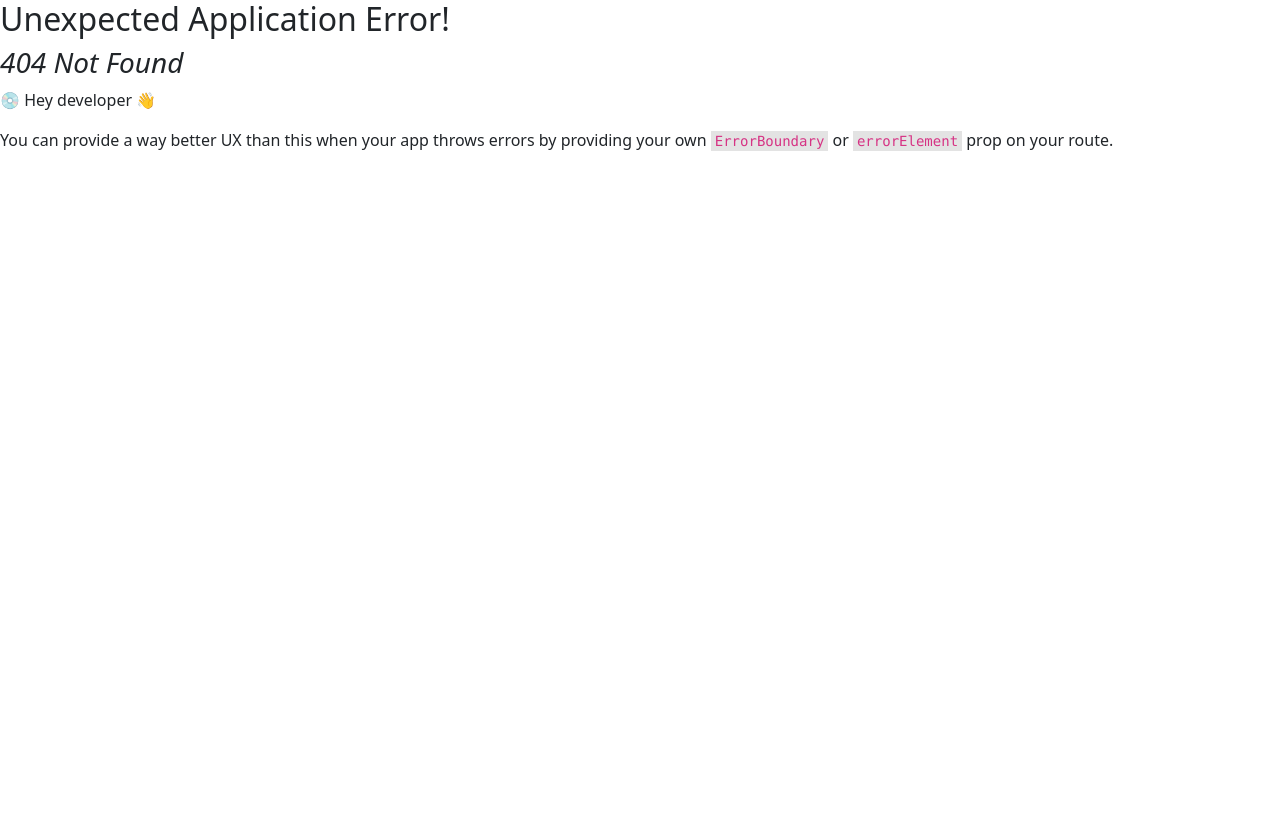
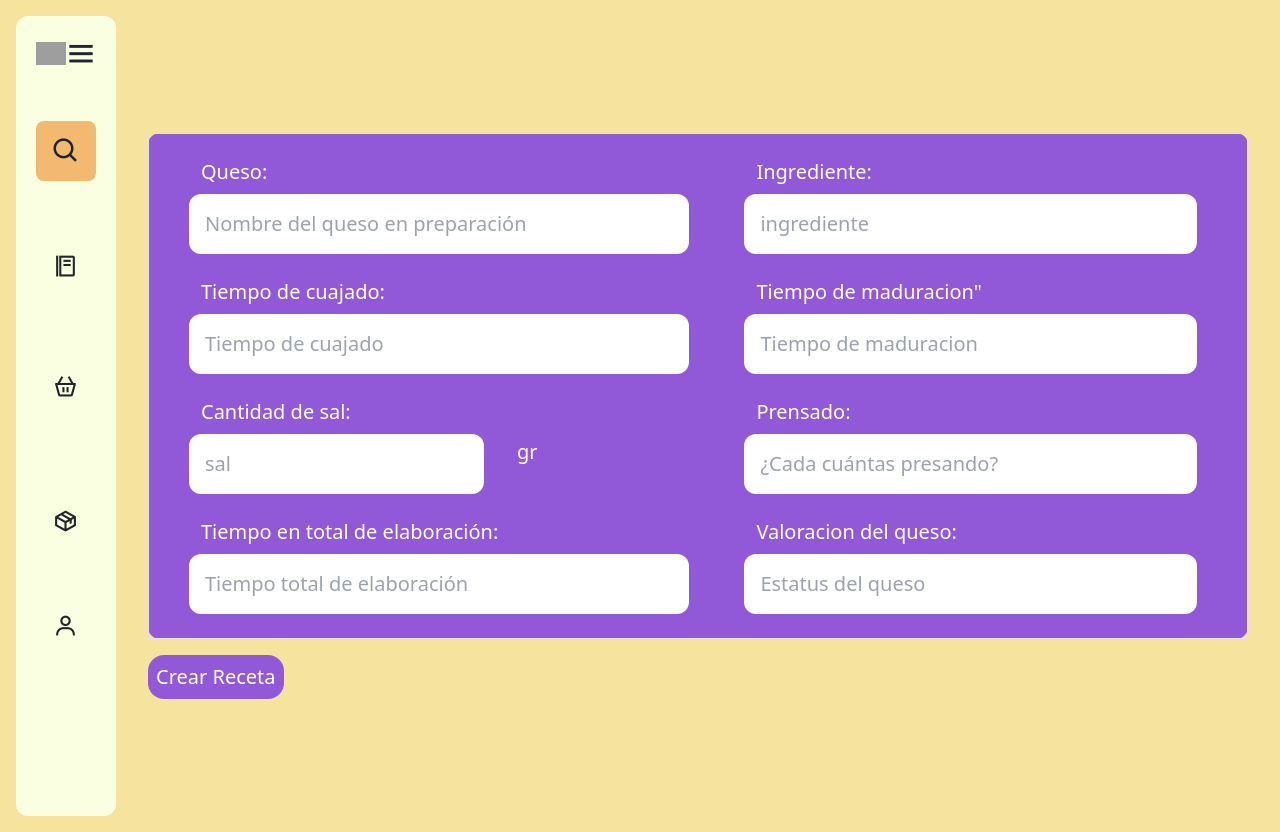
Before and after one commit to rafa133169/FromageManager, a React (Create React App) app: page /newreceta in a window 1280 px wide. Before the commit this address had no page. Before the commit the page ends 800 px from the top, so only its background shows below. Built offline with nearby package versions, Linux system fonts and the light colour scheme; grey boxes are pictures that could not be loaded.

Commit message:
Se agrega la página de agregar receta en forma de formulario

```diff
--- a/src/Components/Footer.js
+++ b/src/Components/Footer.js
@@ -1,4 +1,5 @@
-import React from 'react';
+import React from "react";
+import { Link } from "react-router-dom";
 
 function Footer() {
   return (
@@ -9,19 +10,18 @@ function Footer() {
             <span>&copy; CONTACTOS</span>
             <ul className="flex flex-col space-y-2">
               <li>
-                <a href="#">+55 998 234 5678</a>
+                <Link to="#">+55 998 234 5678</Link>
               </li>
               <li>
-                <a href="#">+55 998 234 5678</a>
-              </li>
-              <li>
-                <a href="#">+55 998 234 5678</a>
+                <Link to="#">+55 998 234 5678</Link>
               </li>
             </ul>
           </p>
           <div className="flex">
             <p className="text-yellow-400">&copy; Copyright 2023</p>
-            <p className="ml-4 text-yellow-400">FromageManager S.A. de C.V. Todos los derechos reservados.</p>
+            <p className="ml-4 text-yellow-400">
+              FromageManager S.A. de C.V. Todos los derechos reservados.
+            </p>
           </div>
         </div>
       </div>
--- /dev/null
+++ b/src/Components/Formulario.js
@@ -0,0 +1,152 @@
+import React from "react";
+
+function Formulario() {
+  return (
+    <>
+      <table className="w-full text-left p-3 m-2 bg-[#9159D8] border rounded-xl ">
+        <tr className="gap-4">
+          <td className="text-xl">
+            <div className="mb-4 mt-4 ml-10">
+              <label className="text-white ml-3" htmlFor="nombre">
+                Queso:
+              </label>
+              <input
+                id="queso"
+                type="text"
+                className="mt-2 flow-root w-[90%] p-3 rounded-xl  "
+                placeholder="Nombre del queso en preparación"
+                name="Queso"
+                onChange={"Queso"}
+              />
+            </div>
+          </td>
+          <td className="text-xl">
+            <div className="mb-4 mt-4">
+              <label className="text-white ml-3" htmlFor="descrpcion">
+                Ingrediente:
+              </label>
+              <input
+                id="ingrediente"
+                type="text"
+                className="mt-2 flow-root w-[90%] p-3 rounded-xl  "
+                placeholder="ingrediente"
+                name="ingrediente"
+                onChange={"ingrediente"}
+              />
+            </div>
+          </td>
+        </tr>
+        <tr>
+          <td className="text-xl">
+            <div className="mb-4 ml-10">
+              <label className="text-white ml-3" htmlFor="nombre">
+                Tiempo de cuajado:
+              </label>
+              <input
+                id="cuajado"
+                type="text"
+                className="mt-2 flow-root w-[90%] p-3 rounded-xl  "
+                placeholder="Tiempo de cuajado"
+                name="Cuajulado"
+                onChange={"Cuajulado"}
+              />
+            </div>
+          </td>
+          <td className="text-xl">
+            <div className="mb-4">
+              <label className="text-white ml-3" htmlFor="descrpcion">
+                Tiempo de maduracion"
+              </label>
+              <input
+                id="maduracion"
+                type="maduracion"
+                className="mt-2 flow-root w-[90%] p-3 rounded-xl  "
+                placeholder="Tiempo de maduracion"
+                name="maduracion"
+                onChange={"Tiempo de maduracion"}
+              />
+            </div>
+          </td>
+        </tr>
+        <tr className="">
+          <td className="text-xl">
+            <div className="mb-4 ml-10">
+              <label className="text-white ml-3" htmlFor="descrpcion">
+                Cantidad de sal:
+              </label>
+              <table>
+                <tr>
+                  <td>
+                    <input
+                      id="sal"
+                      type="sal"
+                      className="mt-2 flow-root w-[90%] p-3 rounded-xl  "
+                      placeholder="sal"
+                      name="sal"
+                      onChange={"sal"}
+                    />
+                  </td>
+                  <td>
+                    <p className="text-white">gr</p>
+                  </td>
+                </tr>
+              </table>
+            </div>
+          </td>
+          <td className="text-xl">
+            <div className="mb-4">
+              <label className="text-white ml-3" htmlFor="descrpcion">
+                Prensado:
+              </label>
+
+              <input
+                id="prensado"
+                type="text"
+                className="mt-2 flow-root w-[90%] p-3 rounded-xl  "
+                placeholder="¿Cada cuántas presando?"
+                name="presando"
+                onChange={"presando"}
+              />
+            </div>
+          </td>
+        </tr>
+        <tr className="">
+          <td className="text-xl">
+            <div className="mb-4 ml-10">
+              <label className="text-white ml-3" htmlFor="descrpcion">
+                Tiempo en total de elaboración:
+              </label>
+
+              <input
+                id="elaboracion"
+                type="elaboracion"
+                className="mt-2 flow-root w-[90%] p-3 rounded-xl  "
+                placeholder="Tiempo total de elaboración"
+                name="elaboracion"
+                onChange={"elaboracion"}
+              />
+            </div>
+          </td>
+          <td className="text-xl">
+            <div className="mb-4">
+              <label className="text-white ml-3" htmlFor="descrpcion">
+                Valoracion del queso:
+              </label>
+
+              <input
+                id="valoracion"
+                type="text"
+                className="mt-2 flow-root w-[90%] p-3 rounded-xl  "
+                placeholder="Estatus del queso"
+                name="valoracion"
+                onChange={"valoracion"}
+              />
+            </div>
+          </td>
+        </tr>
+      </table>
+    </>
+  );
+}
+
+export default Formulario;
--- a/src/Pages/Dashboard.js
+++ b/src/Pages/Dashboard.js
@@ -11,7 +11,7 @@ function Dashboard() {
 
   return (
 
-    <div className={`menu-dashboard ${menuOpen ? 'open' : ''}`}>
+    <div className={`menu-dashboard ${menuOpen ? 'open' : ''} rounded-xl`} >
       <div className="top-menu">
         <div className="logo">
           <img src="./src/logo.svg" alt="" />
--- /dev/null
+++ b/src/Pages/NewReceta.js
@@ -0,0 +1,24 @@
+import React from "react";
+import Dashboard from "./Dashboard";
+import Formulario from "../Components/Formulario";
+
+function NewReceta() {
+  return (
+    <>
+      <div className="flex items-center bg-[#F5E39E] m-auto p-3">
+        <div className="flex-1">
+          <Dashboard />
+        </div>
+        <div className="w-screen  m-4"> {/* Agrega un margen a la izquierda para separar los elementos */}
+          <Formulario />
+          <button className=" rounded-2xl m-2 p-2 text-center text-xl text-white bg-[#9159D8]">
+            Crear Receta
+          </button>
+        </div>
+
+      </div>
+    </>
+  );
+}
+
+export default NewReceta;
--- a/src/Routes/Routes.js
+++ b/src/Routes/Routes.js
@@ -5,6 +5,7 @@ import '../App.css';
 import '../../node_modules/bootstrap/dist/css/bootstrap.min.css';
 import Recetas from "../Pages/Recetas";
 import AppNavbar from "../Pages/Navbar";
+import NewReceta from "../Pages/NewReceta";
 
 export const rutas = createBrowserRouter([
   {
@@ -13,10 +14,10 @@ export const rutas = createBrowserRouter([
   },
   {
     path:"/recetas",
-    element:<AppNavbar/>,
     element:<Recetas/>
   },
   {
-
+    path: "/newreceta",
+    element: <NewReceta/>
   }
 ]);
```
Also changed, not shown: src/Pages/Recetas.js (+3 -2 lines).
